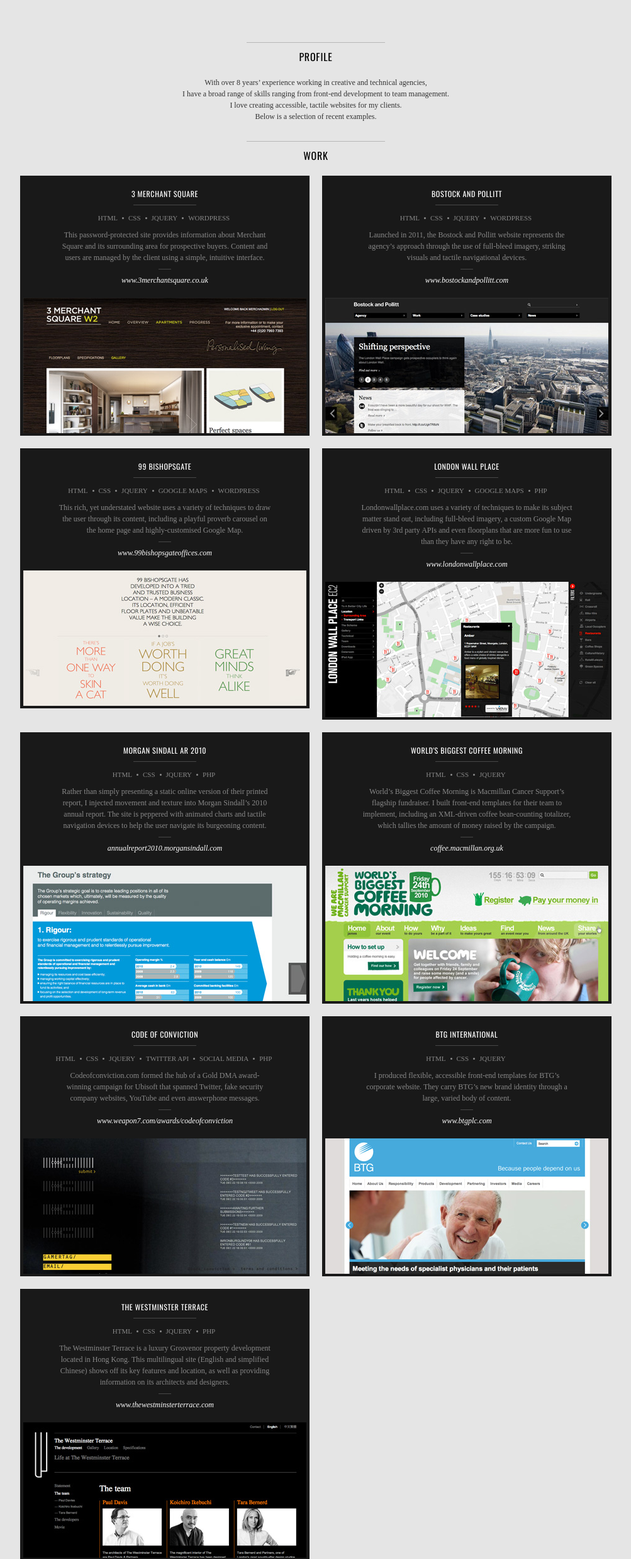
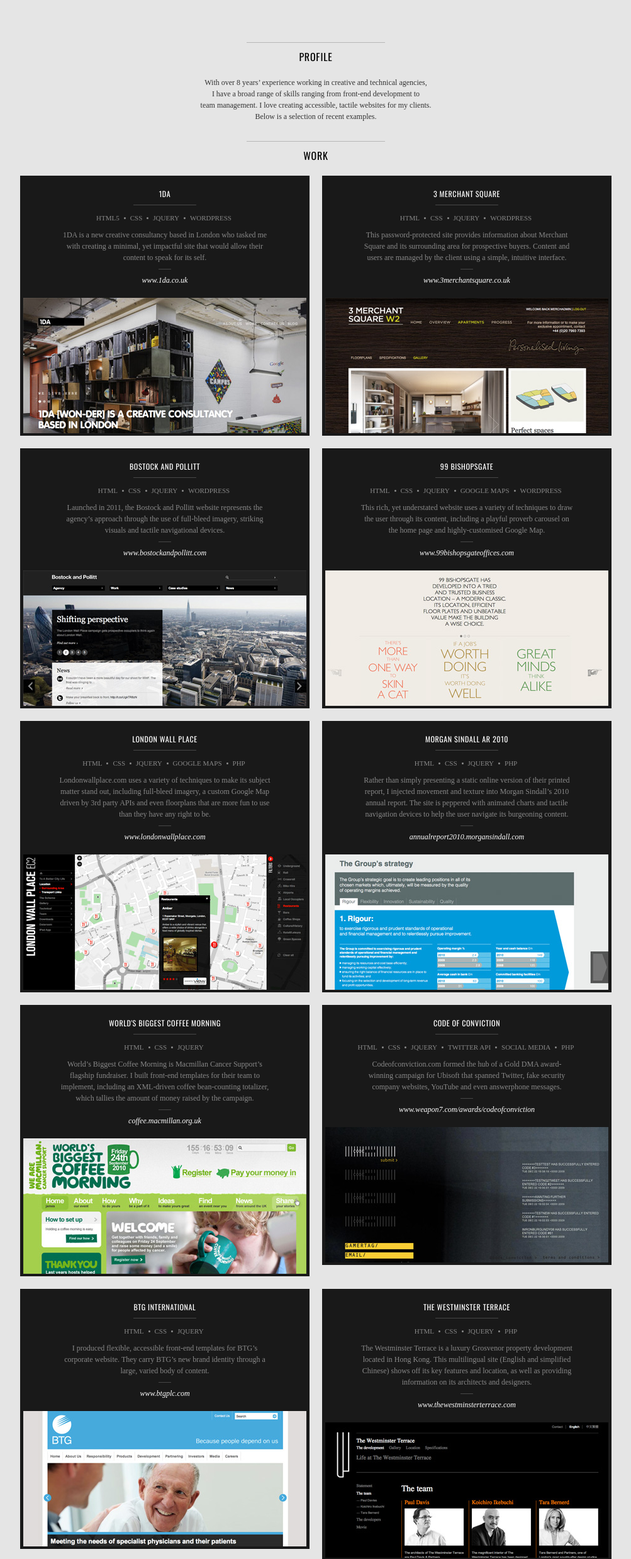
Before and after one commit to dndhm/decoderant, a plain HTML site: page index.html in a window 1280 px wide. Shown: the part 94-2570 px from the top of the page at 63% size, without its empty margins (138-1141 px from the left). Drawn offline with nearby package versions, Linux system fonts and the light colour scheme.

Commit message:
Added 1DA project

```diff
--- a/index.html
+++ b/index.html
@@ -20,13 +20,25 @@
 	<section>
 		<h2>Profile</h2>
 		<p>With over 8 years&rsquo; experience working in creative and technical agencies,<br />
-		I have a broad range of skills ranging from front-end development to team management.<br />
-			I love creating accessible, tactile websites for my clients.<br />
+			I have a broad range of skills ranging from front-end development to<br />
+			team management. I love creating accessible, tactile websites for my clients.<br />
 			Below is a selection of recent examples.</p>
 	</section>
 	<section>
 		<h2>Work</h2>
 		<div class="project">
+			<h3>1DA</h3>
+			<ul>
+				<li class="first">HTML5</li>
+				<li>CSS</li>
+				<li>jQuery</li>
+				<li>Wordpress</li>
+			</ul>
+			<p>1DA is a new creative consultancy based in London who tasked me with creating a minimal, yet impactful site that would allow their content to speak for its self.</p>
+			<a class="external sitelink" href="http://www.1da.co.uk">www.1da.co.uk</a>
+			<img src="images/project_1da.jpg" width="450" height="215" alt="1DA" />
+		</div>
+		<div class="project odd">
 			<h3>3 Merchant Square</h3>
 			<ul>
 				<li class="first">HTML</li>
@@ -36,9 +48,9 @@
 			</ul>
 			<p>This password-protected site provides information about Merchant Square and its surrounding area for prospective buyers. Content and users are managed by the client using a simple, intuitive interface.</p>
 			<a class="external sitelink" href="http://www.3merchantsquare.co.uk">www.3merchantsquare.co.uk</a>
-			<img src="images/project_3merchantsquare.jpg" width="450" height="215" alt="Bostock &amp; Pollitt" />
+			<img src="images/project_3merchantsquare.jpg" width="450" height="215" alt="3 Merchant Square" />
 		</div>
-		<div class="project odd">
+		<div class="project">
 			<h3>Bostock and Pollitt</h3>
 			<ul>
 				<li class="first">HTML</li>
@@ -50,7 +62,7 @@
 			<a class="external sitelink" href="http://www.bostockandpollitt.com">www.bostockandpollitt.com</a>
 			<img src="images/project_bostockandpollitt.jpg" width="450" height="215" alt="Bostock &amp; Pollitt" />
 		</div>
-		<div class="project">
+		<div class="project odd">
 			<h3>99 Bishopsgate</h3>
 			<ul>
 				<li class="first">HTML</li>
@@ -64,7 +76,7 @@
 			<img src="images/project_99bishopsgate.jpg" width="450" height="215" alt="99 Bishopsgate" />
 		</div>
 
-		<div class="project odd">
+		<div class="project">
 			<h3>London Wall Place</h3>
 			<ul>
 				<li class="first">HTML</li>
@@ -77,7 +89,7 @@
 			<a class="external sitelink" href="http://www.londonwallplace.com">www.londonwallplace.com</a>
 			<img src="images/project_londonwallplace.jpg" width="450" height="215" alt="London Wall Place" />
 		</div>
-		<div class="project">
+		<div class="project odd">
 			<h3>Morgan Sindall AR 2010</h3>
 			<ul>
 				<li class="first">HTML</li>
@@ -90,7 +102,7 @@
 			<img src="images/project_morgansindall2010.jpg" width="450" height="215" alt="Morgan Sindall AR 2010" />
 		</div>
 
-		<div class="project odd">
+		<div class="project">
 			<h3>World's Biggest Coffee Morning</h3>
 			<ul>
 				<li class="first">HTML</li>
@@ -103,7 +115,7 @@
 		</div>
 
 
-		<div class="project">
+		<div class="project odd">
 			<h3>Code of Conviction</h3>
 			<ul>
 				<li class="first">HTML</li>
@@ -118,7 +130,7 @@
 			<img src="images/project_codeofconviction.jpg" width="450" height="215" alt="Code of Conviction" />
 		</div>
 
-		<div class="project odd">
+		<div class="project">
 			<h3>BTG International</h3>
 			<ul>
 				<li class="first">HTML</li>
@@ -130,7 +142,7 @@
 			<img src="images/project_btg.jpg" width="450" height="215" alt="BTG International" />
 		</div>
 
-		<div class="project">
+		<div class="project odd">
 			<h3>The Westminster Terrace</h3>
 			<ul>
 				<li class="first">HTML</li>
```
Also changed, not shown: images/project_1da.jpg (added).
